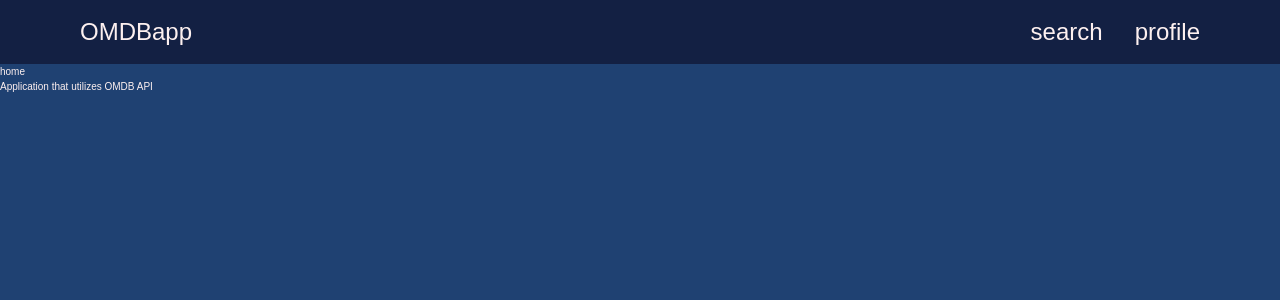
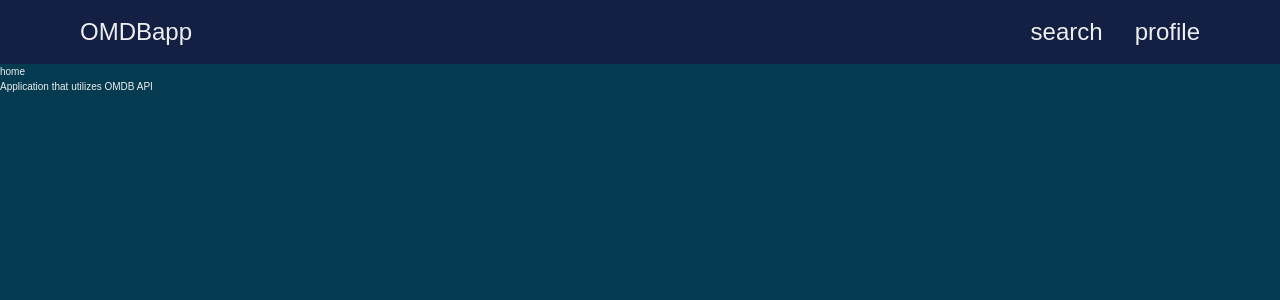
Before and after one commit to osipovark/omdbapp, a React (Vite) app: page / in a window 1280 px wide. Shown: the top 300 px of the page. Built offline with nearby package versions, Linux system fonts and the light colour scheme.

Commit message:
Minor changes to index.scss

```diff
--- a/src/styles/index.scss
+++ b/src/styles/index.scss
@@ -113,20 +113,24 @@
 
 /*****************************************************/
 
+@import "./variables";
+
 html {
   font-size: 62.5%;
 }
 
 body {
   margin: 0;
-  background-color: #1f4172;
-  color: #fdf0f0;
+  background-color: $base-color;
+  color: $text-color;
   font-family: sans-serif;
 }
 
 #root {
   min-height: 100vh;
   overflow: hidden;
+  display: flex;
+  flex-direction: column;
 }
 
 ul {
```
